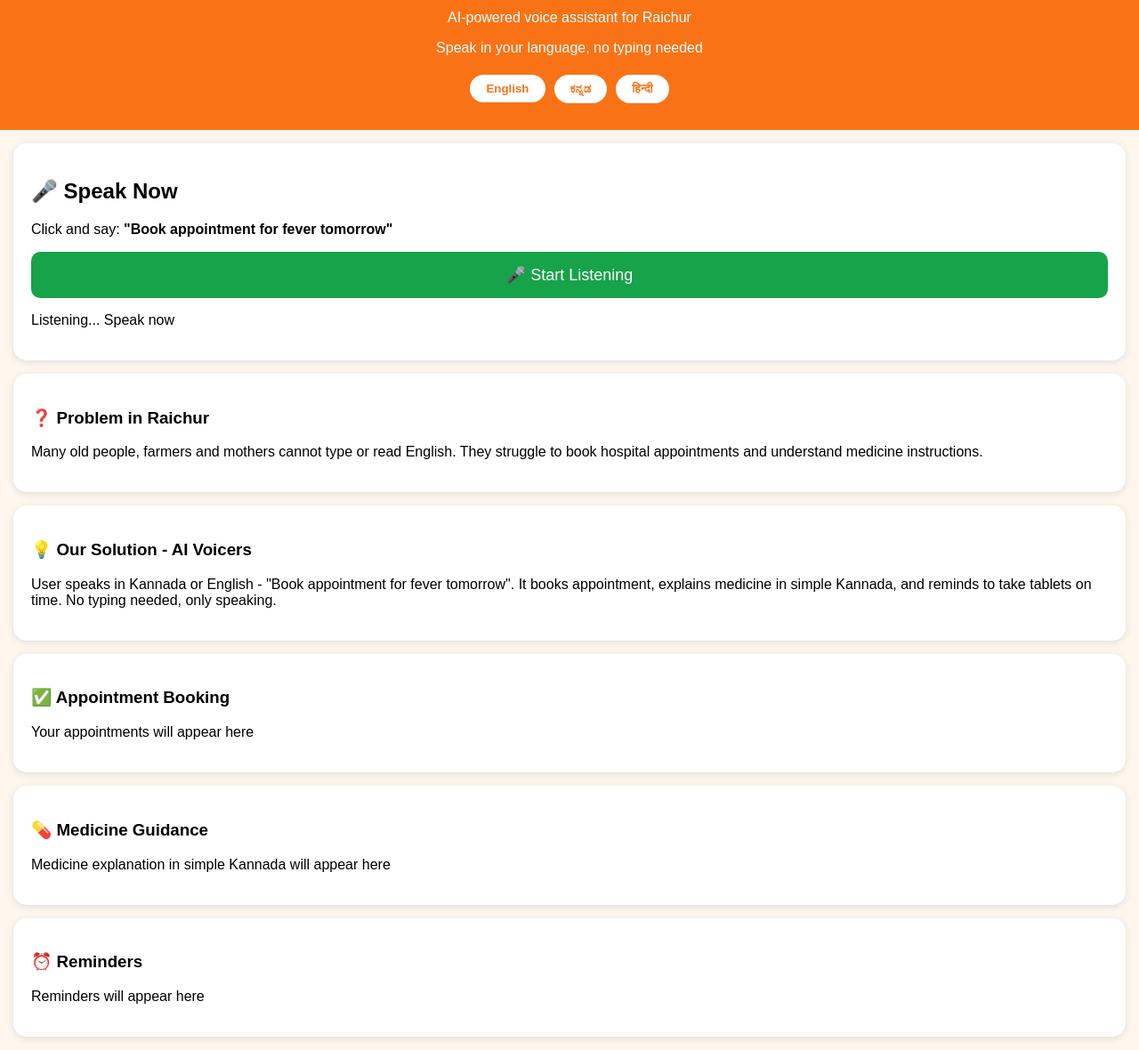
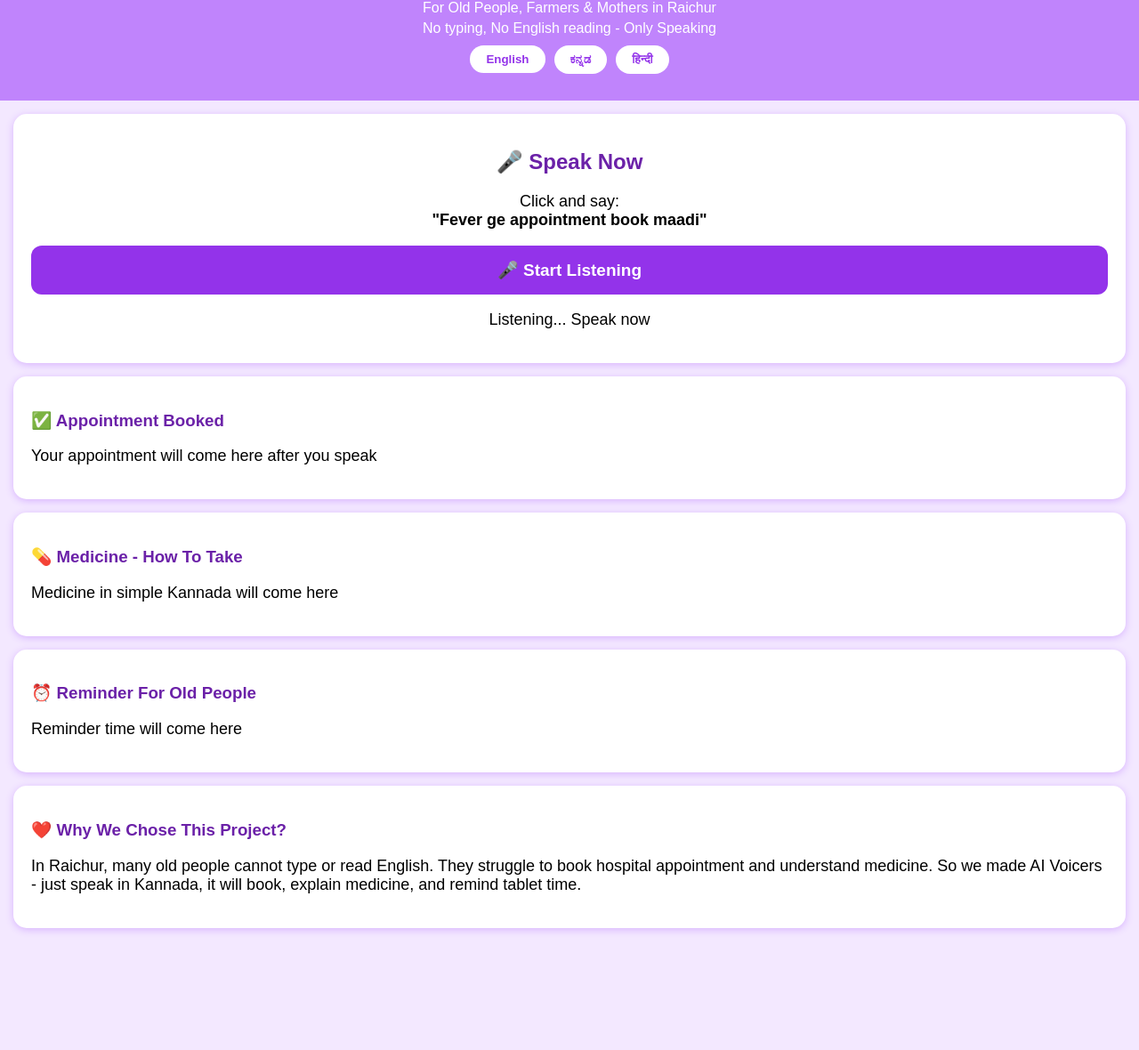
Before and after one commit to Nityashree78/AI-Voicers, a plain HTML site: page index.html in a window 1280 px wide. Shown: the part 65-1245 px from the top of the page at 89% size. After the commit the page ends 1123 px from the top, so only its background shows below. Drawn offline with Linux system fonts and the light colour scheme.

Commit message:
Update index.html

```diff
--- a/index.html
+++ b/index.html
@@ -1,68 +1,70 @@
 <!DOCTYPE html>
 <html>
 <head>
-<title>AI Voicers - Raichur</title>
+<title>AI Voicers</title>
 <meta name="viewport" content="width=device-width, initial-scale=1">
 <style>
-body{font-family:Arial;margin:0;background:#fff7ed;text-align:center}
-.header{background:#f97316;color:white;padding:25px}
+body{font-family:Arial;margin:0;background:#F3E8FF;text-align:center}
+.header{background:#C084FC;color:white;padding:25px}
 .header h1{margin:0;font-size:30px}
-.lang button{padding:8px 18px;margin:5px;border:none;border-radius:20px;background:white;color:#f97316;font-weight:bold}
-.box{background:white;margin:15px;padding:20px;border-radius:15px;box-shadow:0 2px 8px #ddd;text-align:left}
-.voicebtn{background:#16a34a;color:white;padding:15px 25px;border:none;border-radius:10px;font-size:18px;width:100%}
+.header p{margin:5px;font-size:16px}
+.lang button{padding:8px 18px;margin:5px;border:none;border-radius:20px;background:white;color:#9333EA;font-weight:bold}
+.box{background:white;margin:15px;padding:20px;border-radius:15px;text-align:left;box-shadow:0 2px 8px #D8B4FE}
+.voicebtn{background:#9333EA;color:white;padding:16px;border:none;border-radius:12px;font-size:19px;width:100%;font-weight:bold}
+h2,h3{color:#6B21A8}
+.big{font-size:18px}
 </style>
 </head>
 <body>
+
 <div class="header">
 <h1>🎙️ AI Voicers</h1>
-<p>AI-powered voice assistant for Raichur</p>
-<p>Speak in your language, no typing needed</p>
+<p>For Old People, Farmers & Mothers in Raichur</p>
+<p>No typing, No English reading - Only Speaking</p>
 <div class="lang"><button>English</button><button>ಕನ್ನಡ</button><button>हिन्दी</button></div>
 </div>
 
-<div class="box">
+<div class="box" style="text-align:center">
 <h2>🎤 Speak Now</h2>
-<p>Click and say: <b>"Book appointment for fever tomorrow"</b></p>
+<p class="big">Click and say:<br><b>"Fever ge appointment book maadi"</b></p>
 <button class="voicebtn" onclick="startVoice()">🎤 Start Listening</button>
-<p id="heard">Listening... Speak now</p>
+<p id="heard" class="big">Listening... Speak now</p>
 </div>
 
 <div class="box">
-<h3>❓ Problem in Raichur</h3>
-<p>Many old people, farmers and mothers cannot type or read English. They struggle to book hospital appointments and understand medicine instructions.</p>
+<h3>✅ Appointment Booked</h3>
+<p id="appt" class="big">Your appointment will come here after you speak</p>
 </div>
 
 <div class="box">
-<h3>💡 Our Solution - AI Voicers</h3>
-<p>User speaks in Kannada or English - "Book appointment for fever tomorrow". It books appointment, explains medicine in simple Kannada, and reminds to take tablets on time. No typing needed, only speaking.</p>
+<h3>💊 Medicine - How To Take</h3>
+<p id="med" class="big">Medicine in simple Kannada will come here</p>
 </div>
 
 <div class="box">
-<h3>✅ Appointment Booking</h3>
-<p id="appt">Your appointments will appear here</p>
+<h3>⏰ Reminder For Old People</h3>
+<p id="rem" class="big">Reminder time will come here</p>
 </div>
 
 <div class="box">
-<h3>💊 Medicine Guidance</h3>
-<p id="med">Medicine explanation in simple Kannada will appear here</p>
-</div>
-
-<div class="box">
-<h3>⏰ Reminders</h3>
-<p id="rem">Reminders will appear here</p>
+<h3>❤️ Why We Chose This Project?</h3>
+<p class="big">In Raichur, many old people cannot type or read English. They struggle to book hospital appointment and understand medicine. So we made AI Voicers - just speak in Kannada, it will book, explain medicine, and remind tablet time.</p>
 </div>
 
 <script>
 function startVoice(){
-document.getElementById('heard').innerText="Listening... Please speak in Kannada or English";
+document.getElementById('heard').innerText="Listening... Please speak in Kannada";
 const rec = new (window.SpeechRecognition||window.webkitSpeechRecognition)();
 rec.lang='kn-IN';
 rec.onresult=(e)=>{
 let text=e.results[0][0].transcript;
 document.getElementById('heard').innerText="You said: "+text;
-document.getElementById('appt').innerText="Booked: Tomorrow, 10 AM, Raichur District Hospital for: "+text;
-document.getElementById('med').innerText="Paracetamol - 1 tablet beligge, 1 tablet sanje. Oota aadmele tagoli. Neeru jasti kudiyiri.";
-document.getElementById('rem').innerText="Reminder set: 9 AM & 9 PM - Tablet time. We will remind you.";
+document.getElementById('appt').innerText="✅ Booked! Tomorrow, 10 AM, Raichur District Hospital. For: "+text+". Doctor will see you.";
+document.getElementById('med').innerText="💊 Paracetamol - Beligge 1 tablet oota aadmele, Sanje 1 tablet oota aadmele. Neeru jasti kudiyiri. 3 dina tagoli.";
+document.getElementById('rem').innerText="⏰ Reminder Set! Beligge 9 AM - 1 tablet. Sanje 9 PM - 1 tablet. We will remind you on time, don't worry.";
+let msg = new SpeechSynthesisUtterance("Appointment booked tomorrow 10 AM Raichur hospital. Paracetamol beligge ondu, sanje ondu, oota aadmele tagoli. Reminder set 9 AM and 9 PM");
+msg.lang='kn-IN';
+speechSynthesis.speak(msg);
 };
 rec.start();
 }
```
